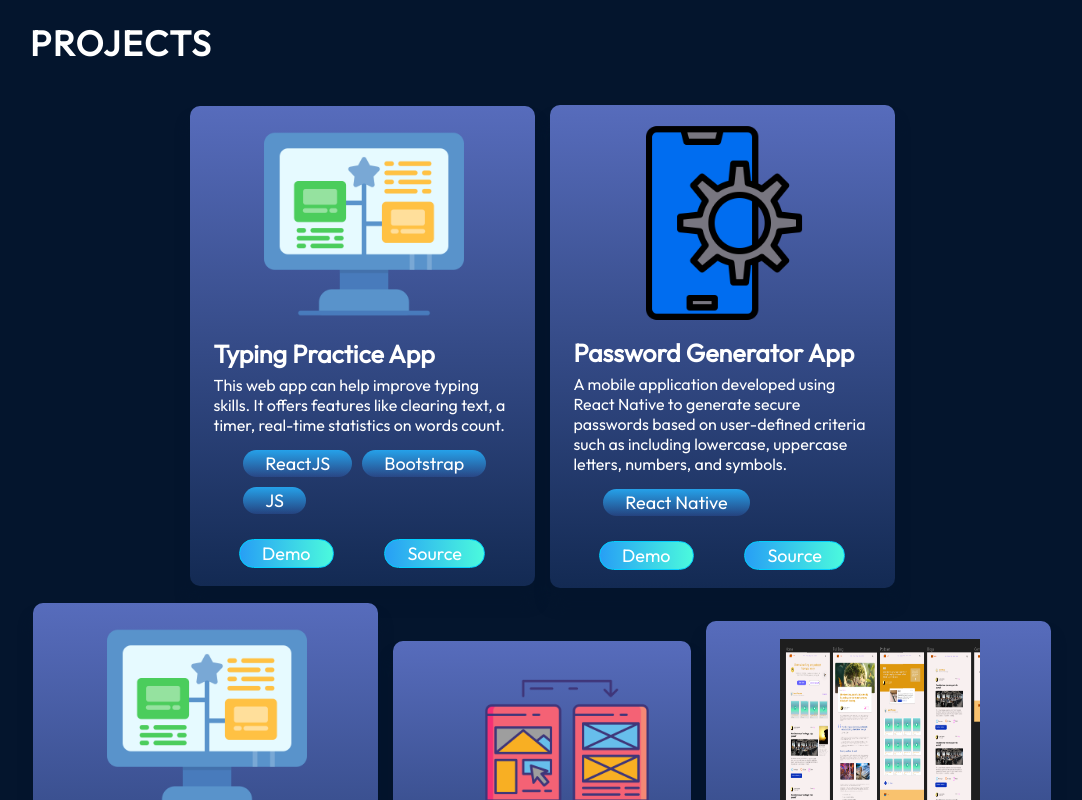
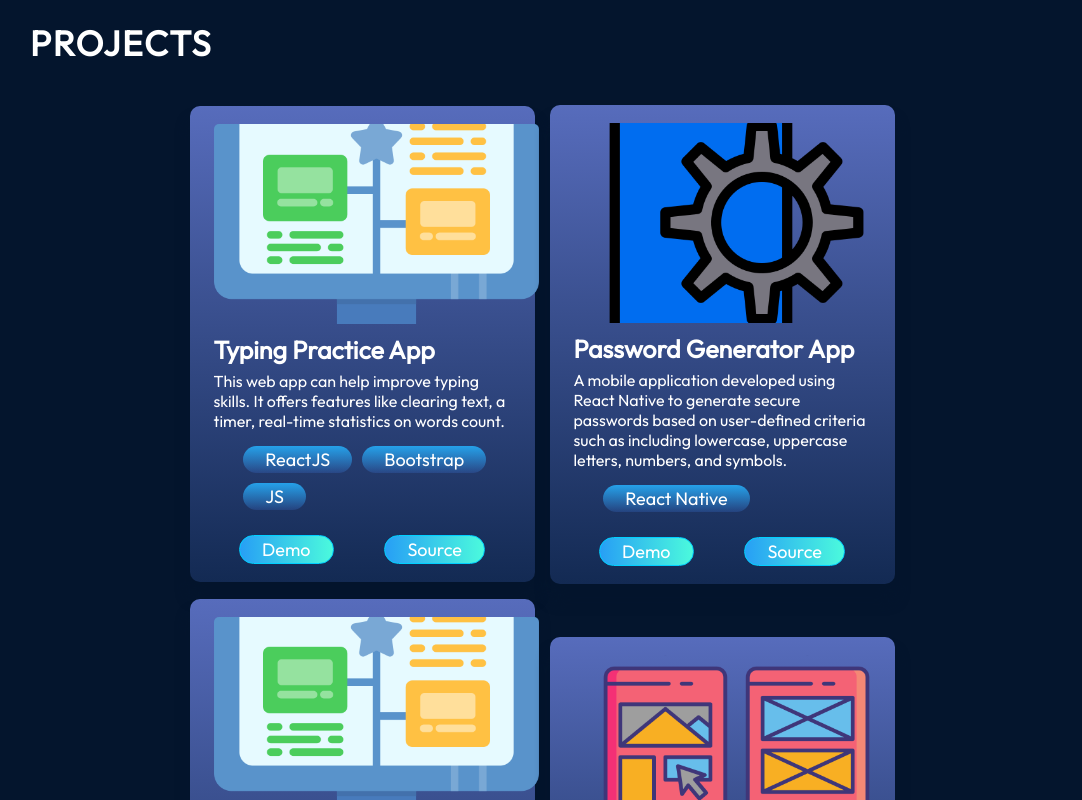
Before and after one commit to SurajKrYadav-SKY/my-portfolio, a React (Vite) app: page / in a window 1280 px wide. Shown: the part 3240-4040 px from the top of the page, without its empty margins (98-1180 px from the left). Built offline with nearby package versions, Linux system fonts and the light colour scheme.

Commit message:
Update ProjectCard.scss

```diff
--- a/src/components/projects/ProjectCard.scss
+++ b/src/components/projects/ProjectCard.scss
@@ -9,11 +9,21 @@
   &:hover{
     border: 0.2px solid greenyellow;
   }
-  img{
-    margin-left: 50px;
-    width: 200px;
+  .img {
+    display: flex;
+    align-items: center;
+    justify-content: center;
+    width: 325px;
     height: 200px;
+    overflow: hidden;
     margin-bottom: 10px;
+    border-radius: 5px;
+
+    img {
+      width: 100%;
+      height: 100%;
+      object-fit: cover;
+    }
   }
   h3{
     font-size: 25px;
```
